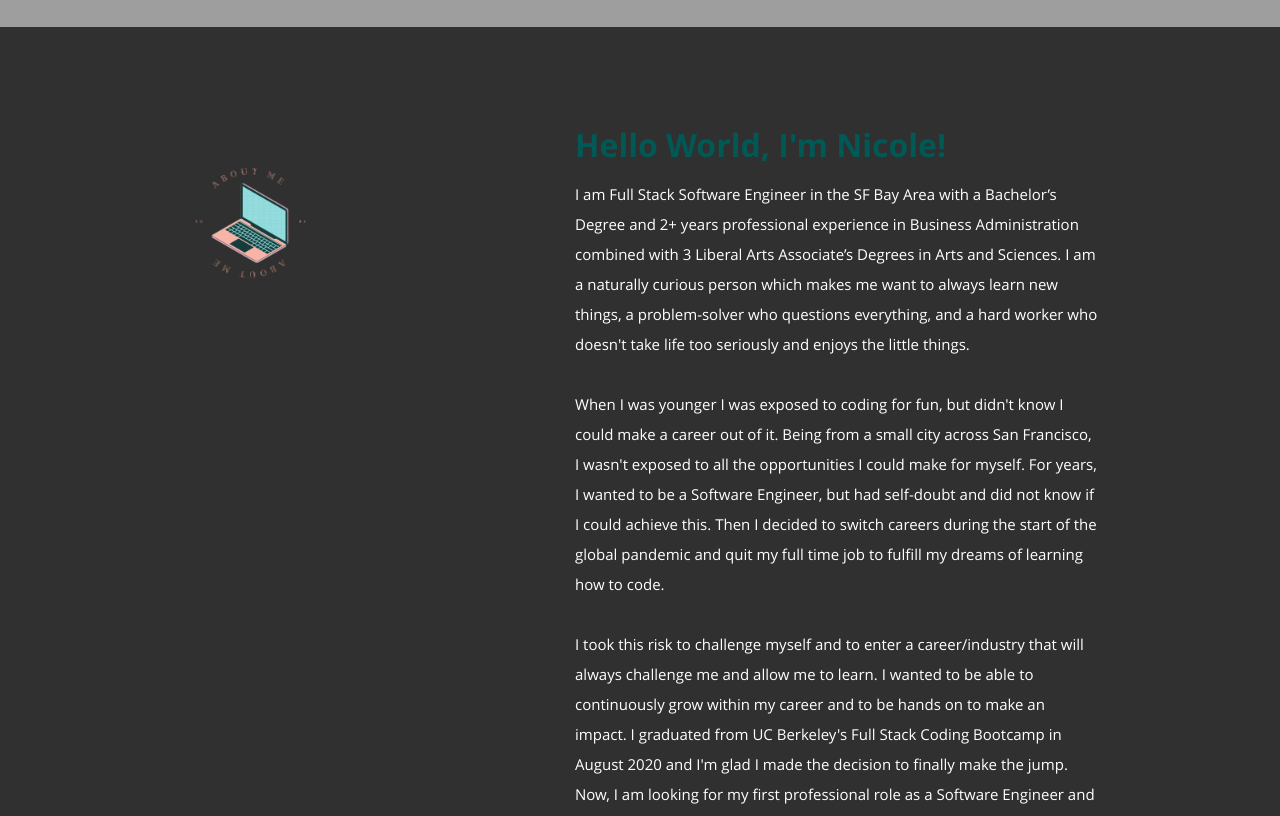
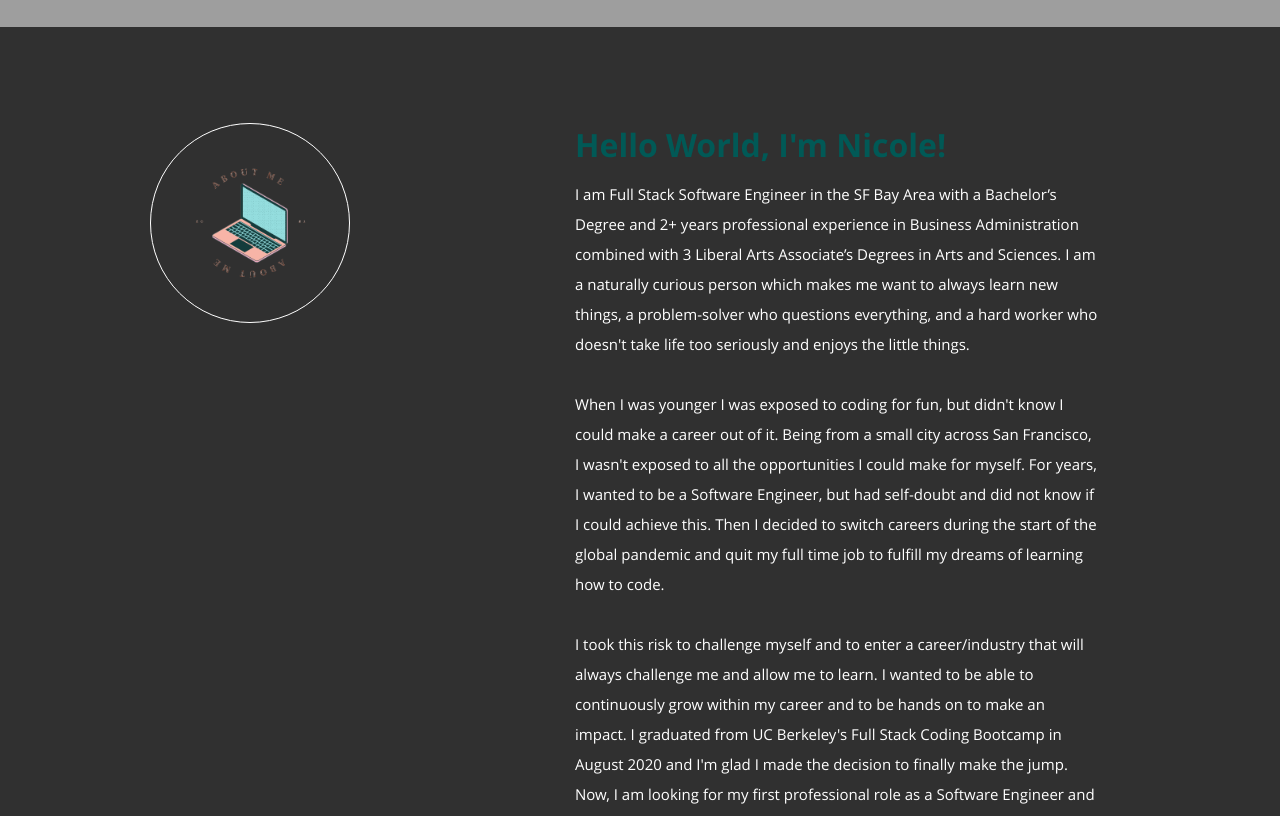
Before and after one commit to nicolewallace09/nicolewallace, a React (Create React App) app: page / in a window 1280 px wide. Shown: the part 773-1589 px from the top of the page. Built offline with nearby package versions, Linux system fonts and the light colour scheme; grey boxes are pictures that could not be loaded.

Commit message:
about section

```diff
--- a/public/css/layout.css
+++ b/public/css/layout.css
@@ -33,7 +33,7 @@ header {
    height: 800px;
    min-height: 500px;
    width: 100%;
-   background: #303030 url('/images/Portfolio.png') no-repeat top center;
+   background: #303030 url('images/Portfolio.png') no-repeat top center;
    background-size: cover !important;
 	-webkit-background-size: cover !important;
    text-align: center;
@@ -244,6 +244,7 @@ header .profile-pic {
    width: 200px;
    height: 200px;
    border-radius: 100%;
+   border: 1px solid white;
 }
 
 .frontEnd-Icons, .backEnd-Icons, .devops-Icons {
```
